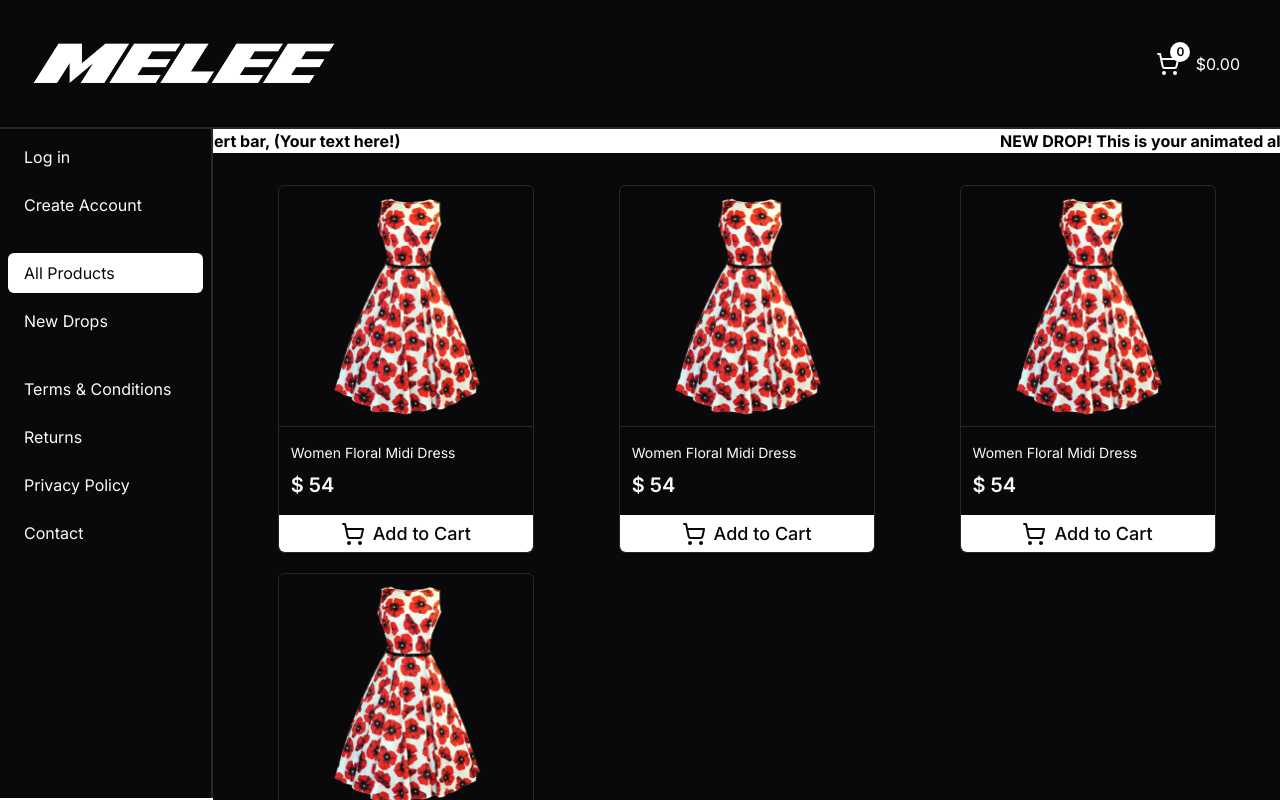
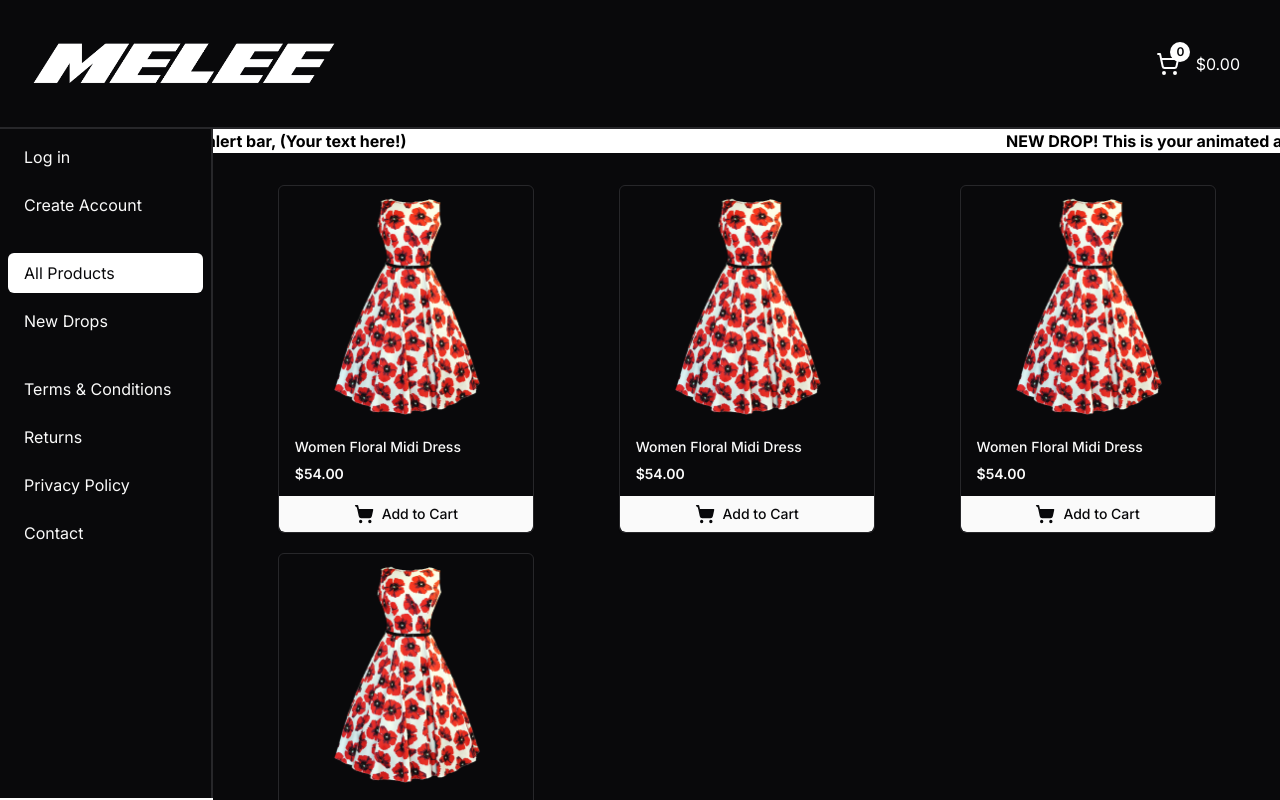
Before and after one commit to sakib-xrz/melee-client, a Next.js app: page /products in a window 1280 px wide. Shown: the top 800 px of the page. Built offline with nearby package versions, Linux system fonts and the light colour scheme.

Commit message:
update product card layout

```diff
--- a/app/(with-sidebar)/products/components/ProductCard.jsx
+++ b/app/(with-sidebar)/products/components/ProductCard.jsx
@@ -1,10 +1,12 @@
-import { ShoppingCart } from "lucide-react";
+import { ShoppingCart, Star } from "lucide-react";
 import Image from "next/image";
+import Link from "next/link";
 import dress1 from "public/images/dress.png";
 
 export default function ProductCard() {
   return (
-    <div className="xl:w-64 border border-border rounded-md">
+    <div className="product-card xl:w-64 border rounded-md shadow-sm overflow-hidden">
+      <Link href="#">
         <div className=" flex justify-center">
           <Image
             className="w-28 h-28 xs:w-40 xs:h-40 lg:h-60 lg:w-60 rounded-t-md object-contain p-2 mx-auto"
@@ -12,17 +14,20 @@ export default function ProductCard() {
             alt="dress"
           />
         </div>
-      <hr />
-      <div className="my-4 space-y-2 px-3">
-        <h4 className="truncate text-sm">Women Floral Midi Dress</h4>
-        <p className="sm:text-xl font-semibold">$ 54</p>
+        <div className="product-info px-4 py-3 flex flex-col space-y-2">
+          <h4 className="text-sm font-medium leading-tight truncate cursor-pointer hover:underline">
+            Women Floral Midi Dress
+          </h4>
+          <div className="flex items-center justify-between text-sm font-semibold">
+            <p>$54.00</p>
           </div>
-      <button className="rounded-t-none w-full gap-2 flex justify-center items-center font-medium py-1 bg-white text-background rounded-b-md border-t border-white hover:bg-background hover:text-white transition-colors duration-300">
-        {" "}
-        <div className="hidden xs:block">
-          <ShoppingCart />
         </div>
-        <p className="text-sm sm:text-lg">Add to Cart</p>
+      </Link>
+      <button className="product-action w-full flex items-center justify-center font-medium hover:text-white text-background bg-primary rounded-b-md py-2 hover:bg-secondary transition-colors duration-300 text-sm">
+        <div className="mr-2 flex items-center">
+          <ShoppingCart className="h-5 w-5 fill-current" />
+        </div>
+        <p>Add to Cart</p>
       </button>
     </div>
   );
--- a/app/loading.jsx
+++ b/app/loading.jsx
@@ -1,7 +1,9 @@
+import { Loader2 } from "lucide-react";
+
 export default function loading() {
   return (
     <main className="h-screen flex items-center justify-center">
-      Loading...
+      <Loader2 className="w-20 h-20 animate-spin" />
     </main>
   );
 }
```
Lines whose indentation alone changed are shown as unchanged.
